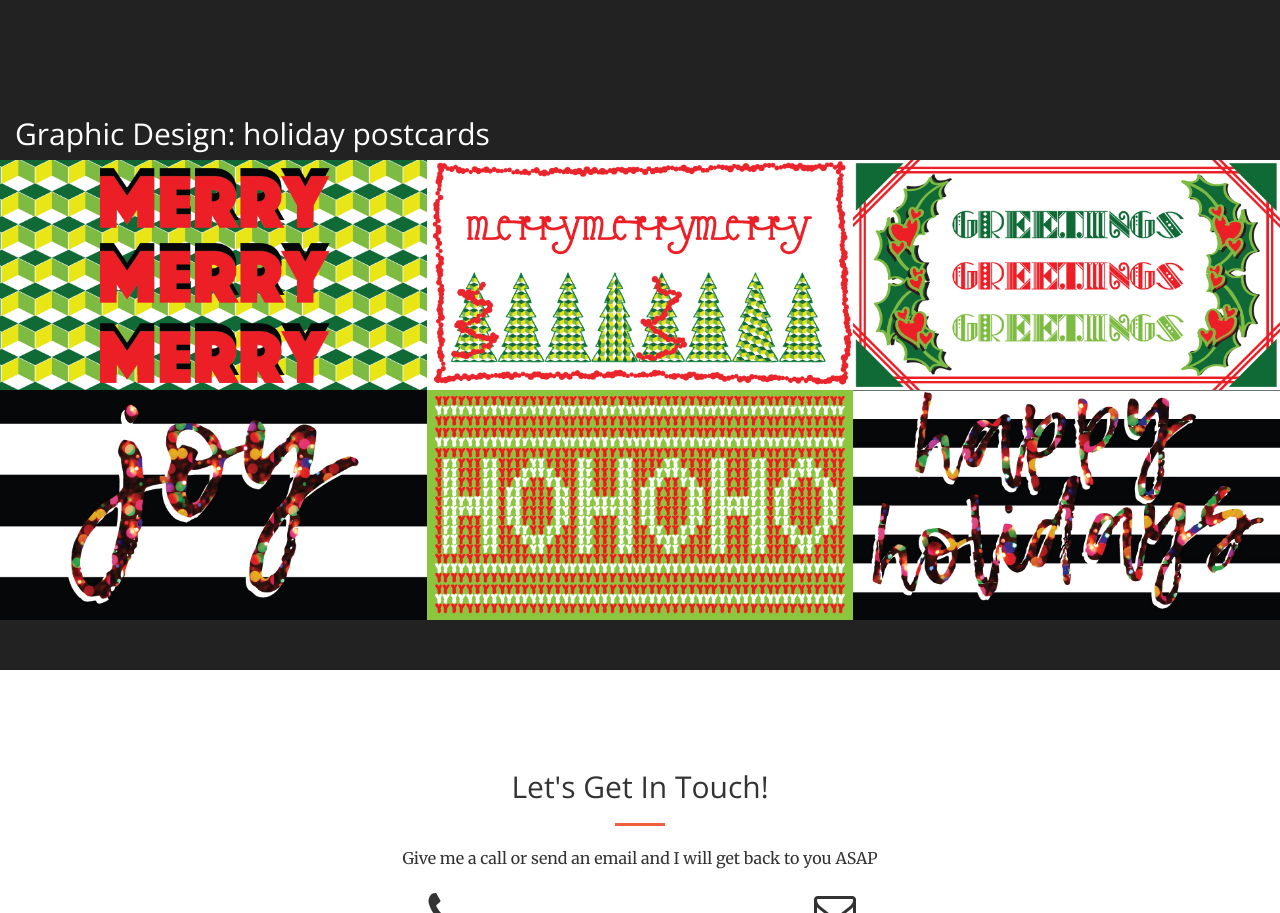
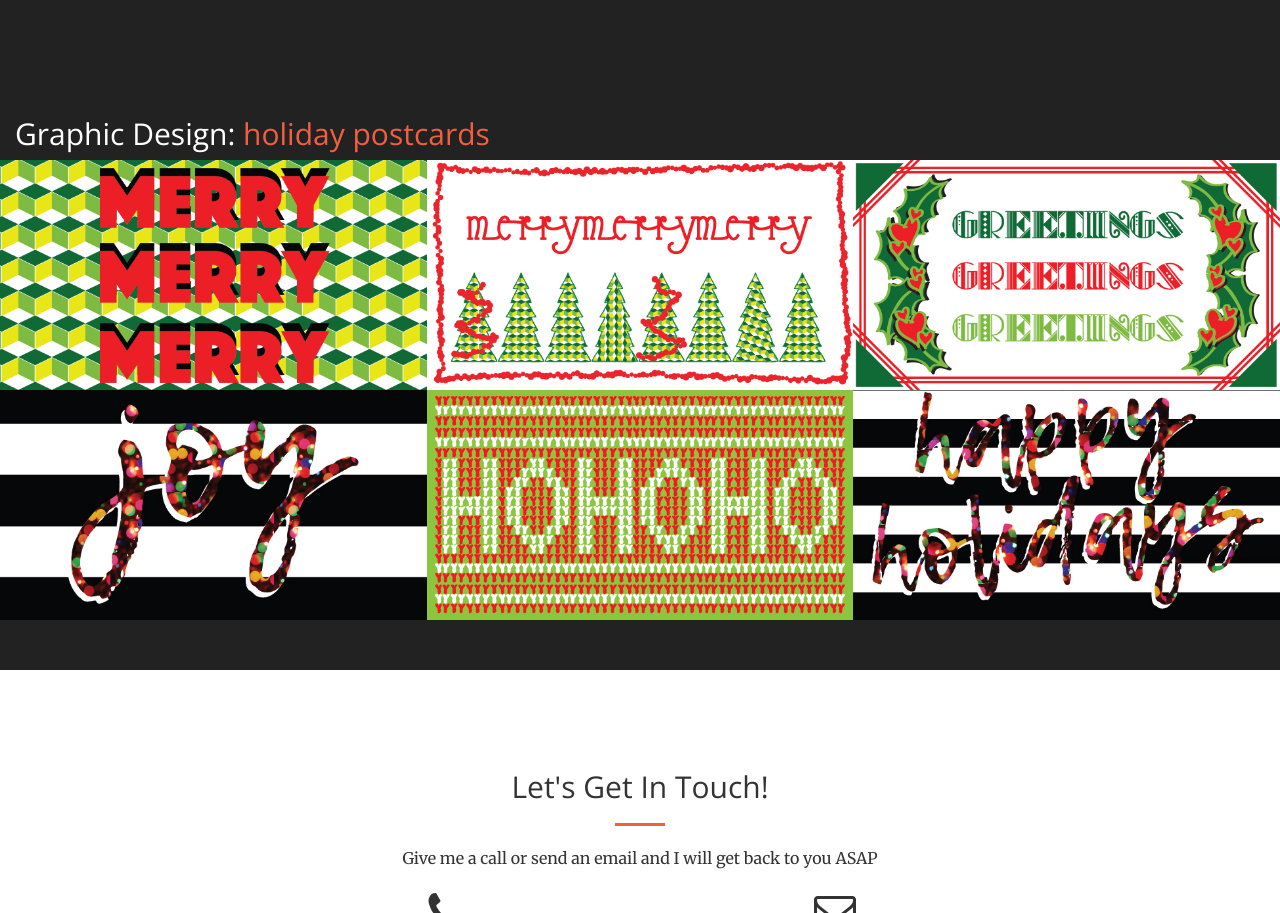
Before and after one commit to RainbowMoonbeams/RainbowMoonbeams.github.io, a website: page index.html in a window 1280 px wide. Shown: the part 4726-5639 px from the top of the page. Drawn offline with nearby package versions, Linux system fonts and the light colour scheme.

Commit message:
added a link to zazzle

```diff
--- a/index.html
+++ b/index.html
@@ -529,7 +529,7 @@
         <aside class="bg-dark">
             <section class="no-padding" id="portfolio">
                 <div class="container-fluid">
-                    <h2>Graphic Design: holiday postcards</h2>
+                    <h2>Graphic Design: <a href="https://www.zazzle.com/FancyFun?rf=238311544306671172" target="none">holiday postcards</a></h2>
                     <div class="row no-gutter popup-gallery">
                         <div class="col-lg-4 col-sm-6">
                             <a href="other-work-portfolio/Graphic_Design_holiday_merry.jpg" class="portfolio-box">
```
